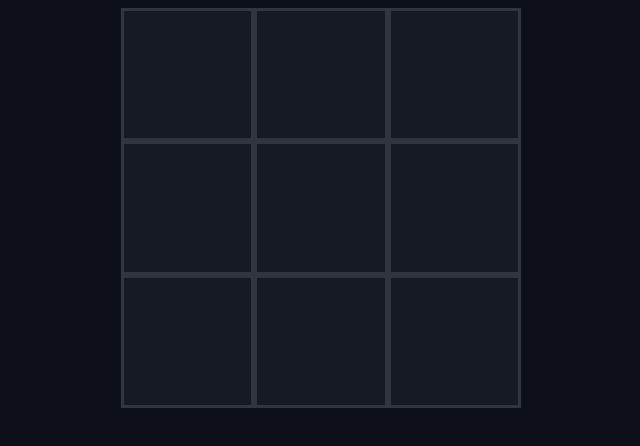
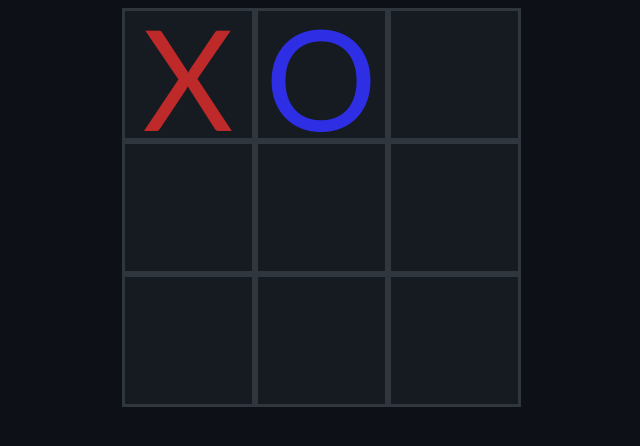
Before and after one commit to cmstiver/tic-tac-toe, a plain HTML site: page index.html in a window 1280 px wide. Shown: the whole page, without its empty margins (319-959 px from the left). Drawn offline with Linux system fonts and the light colour scheme.

Commit message:
create x/o markers

```diff
--- a/index.html
+++ b/index.html
@@ -10,10 +10,10 @@
 <body>
     <div id="board">
         <div class="square">
-            <div class="marker"></div>
+            <div class="marker X">X</div>
         </div>
         <div class="square">
-            <div class="marker"></div>
+            <div class="marker O">O</div>
         </div>
         <div class="square">
             <div class="marker"></div>
--- a/script.js
+++ b/script.js
@@ -1,11 +1,21 @@
 const ttt = (() => {
 const game = {
-    gameBoard: [x,o,x,o,x,o,x,o,x],
+    gameBoard: ['x','o','x','o','x','o','x','o','x'],
 }
 })();
 
 const Player = () => {
 
+}
 
+const display = (() => {
 
-}
+    function game() {
+
+    }
+    return {
+        game,
+    }
+})();
+
+display.game()
--- a/style.css
+++ b/style.css
@@ -3,12 +3,26 @@ body {
 }
 #board {
     display: grid;
+    grid-template-columns: 133px 133px 133px;
+    grid-template-rows: 133px 133px 133px;
     background-color: #161b22;
     margin: auto;
-    grid-template-columns: auto auto auto;
-    height: 400px;
-    width: 400px;
+    height: 399px;
+    width: 399px;
 }
 .square {
- border: solid #30363d;
+    border: solid #30363d;
 }
+.marker {
+    font-family: 'Trebuchet MS';
+    position: relative;
+    bottom: 18px;
+    font-size: 140px;
+    text-align: center;
+}
+.O {
+    color: rgb(46, 46, 228);
+}
+.X {
+    color: rgb(190, 41, 41);
+}
```
